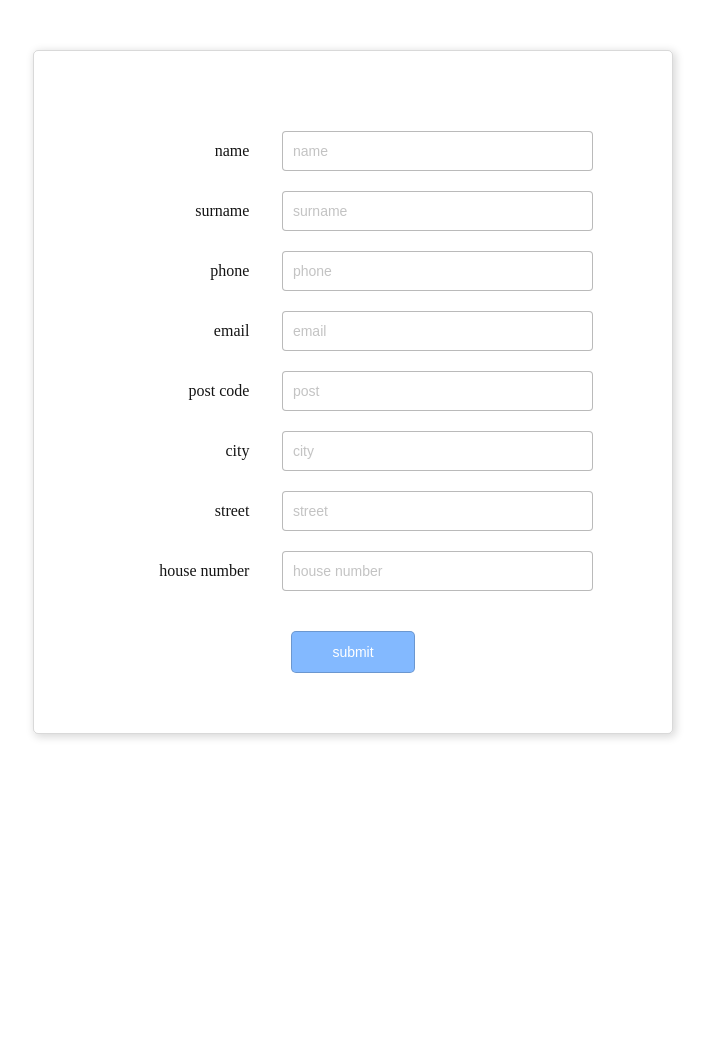
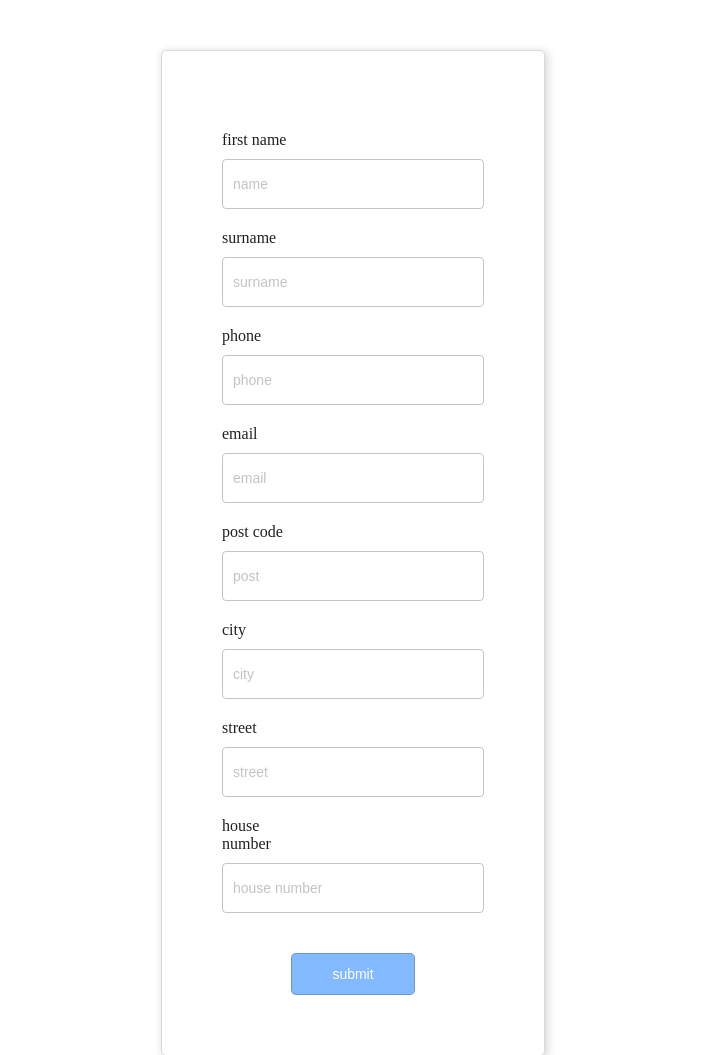
Before and after one commit to karol-ciolczyk/FG-review-task, a plain HTML site: page register-form/index.html in a window 1280 px wide. Shown: the whole page, without its empty margins (287-996 px from the left). Before the commit the page ends 800 px from the top, so only its background shows below. Drawn offline with Linux system fonts and the light colour scheme.

Commit message:
some style added

```diff
--- a/register-form/index.html
+++ b/register-form/index.html
@@ -11,7 +11,7 @@
     <div class="form-container">
       <form autocomplete="off">
         <div class="container">
-          <label for="name">name</label>
+          <label for="name">first name</label>
           <input
             class="input input-name"
             type="text"
--- a/register-form/main.css
+++ b/register-form/main.css
@@ -2,7 +2,7 @@
   padding: 0px;
   margin: 0px;
   box-sizing: border-box;
-  color: rgb(20, 20, 20);
+  color: rgb(32, 32, 32);
 }
 
 html {
@@ -15,7 +15,7 @@ html {
   padding: 6rem;
   margin: auto;
   margin-top: 5rem;
-  width: 50%;
+  width: 30%;
   box-shadow: 0.2rem 0.2rem 0.9rem 0.1rem rgba(0, 0, 0, 0.151);
 }
 
@@ -25,20 +25,20 @@ form {
 
 label {
   text-align: right;
-  margin-right: 3rem;
+  margin-bottom: 1rem;
   font-size: 1.6rem;
-  display: inline-block;
+  display: block;
+  text-align: start;
   width: 30%;
 }
 
 .input {
-  display: inline-block;
   font-size: 1.4rem;
   padding-left: 1rem;
-  height: 4rem;
-  width: 60%;
+  height: 5rem;
+  width: 100%;
   border-radius: 0.4rem;
-  border: 0.1rem solid rgba(180, 180, 180, 0.918);
+  border: 0.1rem solid rgb(197, 197, 197);
 }
 .input:focus {
   transition: 200ms;
```
